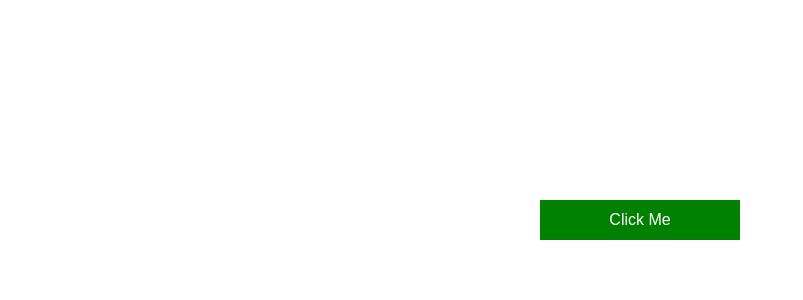
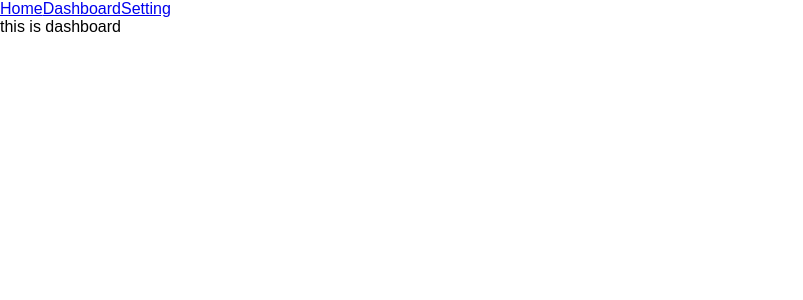
Before and after one commit to anujverma32/buildServer, a React (Create React App) app in the folder frontend/: page /dashboard in a window 1280 px wide. Shown: the top 300 px of the page, without its empty margins (0-803 px from the left). Built offline with nearby package versions, Linux system fonts and the light colour scheme.

Commit message:
Routing added

```diff
--- a/frontend/src/App.css
+++ /dev/null
@@ -1,12 +0,0 @@
-.button__container {
-  margin-top: 200px;
-  text-align: center;
-}
-.button {
-  background-color:green;
-  border: none;
-  color: white;
-  font-size: 16px;
-  height: 40px;
-  width: 200px;
-}
--- a/frontend/src/App.js
+++ /dev/null
@@ -1,21 +0,0 @@
-import React, { Component } from 'react'
-import axios from 'axios'
-import './App.css'
-class App extends Component {
-  constructor() {
-    super()
-    this.handleClick = this.handleClick.bind(this)
-  }
-  handleClick() {
-    console.log('Success!')
-  }
-
-  render() {
-    return (
-      <div className='button__container'>
-        <button className='button' onClick={this.handleClick}>Click Me</button>
-      </div>
-    )
-  }
-}
-export default App
--- /dev/null
+++ b/frontend/src/app/App.js
@@ -0,0 +1,19 @@
+import React from 'react'
+import { Route, Switch } from "react-router-dom";
+
+import Header from './components/shared/header/header'
+import Dashboard from './components/dashboard/dashboard';
+import Settins from './components/setting/setting';
+import './App.css'
+
+
+const App = () => (
+  <div>
+    <Header></Header>
+    <Switch>
+      <Route path="/dashboard" component={Dashboard} />
+      <Route path="/setting" component={Settins} />
+    </Switch>
+  </div>
+)
+export default App
--- /dev/null
+++ b/frontend/src/app/components/dashboard/dashboard.js
@@ -0,0 +1,7 @@
+import React from 'react'
+const Dashboard = () => (
+    <div>
+        this is dashboard
+    </div>
+)
+export default Dashboard;
--- /dev/null
+++ b/frontend/src/app/components/setting/setting.js
@@ -0,0 +1,7 @@
+import React from 'react'
+const Setting = () => (
+    <div>
+        this is setting page
+    </div>
+)
+export default Setting;
--- /dev/null
+++ b/frontend/src/app/components/shared/header/header.js
@@ -0,0 +1,12 @@
+import React from 'react'
+import { Link } from "react-router-dom";
+const Header = () => (
+    <div>
+        <nav>
+            <Link to="/">Home</Link>
+            <Link to="/dashboard">Dashboard</Link>
+            <Link to="/setting">Setting</Link>
+        </nav>
+    </div>
+)
+export default Header;
--- a/frontend/src/index.js
+++ b/frontend/src/index.js
@@ -1,7 +1,7 @@
 import React from 'react';
 import ReactDOM from 'react-dom';
 import './index.css';
-import App from './App';
+import App from './app/App';
 import { BrowserRouter } from "react-router-dom";
 import registerServiceWorker from './registerServiceWorker';
 
```
Also changed, not shown: frontend/src/app/App.css (added), frontend/src/app/components/dashboard/dashboard.css (added), frontend/src/app/components/setting/setting.css (added), frontend/src/app/components/shared/header/header.css (added), 1 other file (tests, documents, lock files or other folders).
